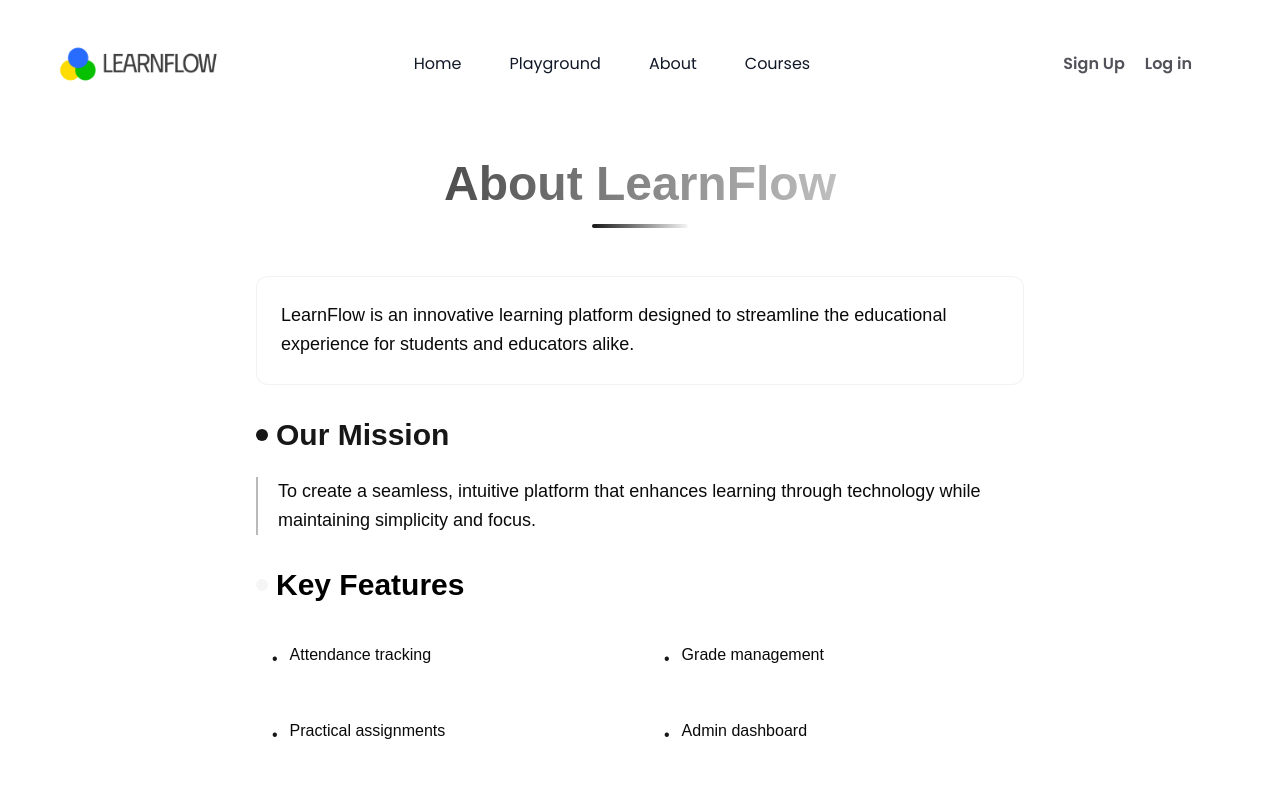
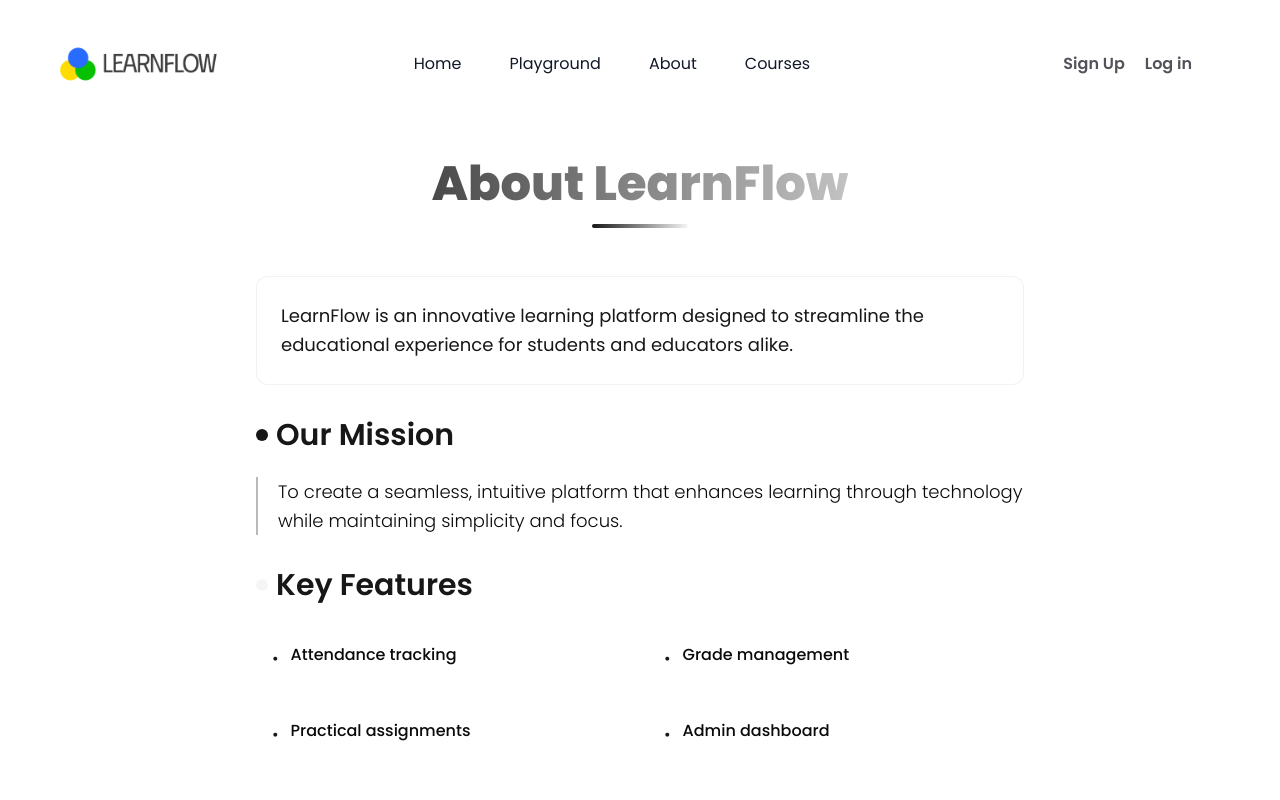
Before and after one commit to akkki007/LearnFlow, a Next.js app: page /about in a window 1280 px wide. Shown: the top 800 px of the page. Built offline with nearby package versions, Linux system fonts and the light colour scheme.

Commit message:
Refactor About page for improved readability and styling consistency

```diff
--- a/app/about/page.js
+++ b/app/about/page.js
@@ -1,18 +1,20 @@
-"use client";
-import dynamic from "next/dynamic";
-import { Suspense } from "react";
+'use client';
+import dynamic from 'next/dynamic';
+import { Suspense } from 'react';
 
-const Header = dynamic(() => import("../../components/Header"), { ssr: false });
+const Header = dynamic(
+  () => import('../../components/Header'),
+  { ssr: false }
+);
 
 const Footer = dynamic(
-  () =>
-    import("../../components/Footer").then((mod) => mod.FooterWithSocialLinks),
+  () => import('../../components/Footer').then(mod => mod.FooterWithSocialLinks),
   { ssr: false }
 );
 
 export default function About() {
   return (
-    <div className="min-h-screen flex flex-col bg-background text-foreground">
+    <div className="min-h-screen flex flex-col bg-background text-foreground poppins-regular">
       <Suspense fallback={<div className="h-20 border-b border-border" />}>
         <Header className="h-20" />
       </Suspense>
@@ -20,7 +22,7 @@
       <main className="flex-1 container mx-auto px-4 mt-40 mb-16">
         <section className="max-w-3xl mx-auto">
           <div className="text-center mb-12">
-            <h1 className="text-5xl font-extrabold bg-gradient-to-r from-primary to-secondary bg-clip-text text-transparent mb-4">
+            <h1 className="text-5xl font-extrabold bg-gradient-to-r from-primary to-secondary bg-clip-text text-transparent mb-4 poppins-extrabold">
               About LearnFlow
             </h1>
             <div className="w-24 h-1 bg-gradient-to-r from-primary to-secondary mx-auto rounded-full" />
@@ -28,45 +30,44 @@
 
           <div className="space-y-8">
             <div className="bg-white/5 p-6 rounded-xl backdrop-blur-sm border border-border/50">
-              <p className="text-lg leading-relaxed text-black-300">
-                LearnFlow is an innovative learning platform designed to
-                streamline the educational experience for students and educators
-                alike.
+              <p className="text-lg leading-relaxed text-primary poppins-regular">
+                LearnFlow is an innovative learning platform designed to streamline
+                the educational experience for students and educators alike.
               </p>
             </div>
 
             <div className="mt-12">
-              <h2 className="text-3xl font-bold mb-6 text-primary flex items-center gap-2">
+              <h2 className="text-3xl font-bold mb-6 text-primary flex items-center gap-2 poppins-semibold">
                 <span className="w-3 h-3 rounded-full bg-primary" />
                 Our Mission
               </h2>
-              <p className="text-lg leading-relaxed pl-5 border-l-2 border-primary/30">
+              <p className="text-lg leading-relaxed pl-5 border-l-2 border-primary/30 poppins-light">
                 To create a seamless, intuitive platform that enhances learning
                 through technology while maintaining simplicity and focus.
               </p>
             </div>
 
             <div className="mt-12">
-              <h2 className="text-3xl font-bold mb-6 text-black flex items-center gap-2">
+              <h2 className="text-3xl font-bold mb-6 text-primary flex items-center gap-2 poppins-semibold">
                 <span className="w-3 h-3 rounded-full bg-secondary" />
                 Key Features
               </h2>
               <ul className="grid md:grid-cols-2 gap-4">
                 <li className="flex items-start gap-3 p-4 bg-white/5 rounded-lg hover:bg-white/10 transition-colors">
                   <span className="text-primary mt-1">•</span>
-                  <span>Attendance tracking</span>
+                  <span className="poppins-medium">Attendance tracking</span>
                 </li>
                 <li className="flex items-start gap-3 p-4 bg-white/5 rounded-lg hover:bg-white/10 transition-colors">
                   <span className="text-primary mt-1">•</span>
-                  <span>Grade management</span>
+                  <span className="poppins-medium">Grade management</span>
                 </li>
                 <li className="flex items-start gap-3 p-4 bg-white/5 rounded-lg hover:bg-white/10 transition-colors">
                   <span className="text-primary mt-1">•</span>
-                  <span>Practical assignments</span>
+                  <span className="poppins-medium">Practical assignments</span>
                 </li>
                 <li className="flex items-start gap-3 p-4 bg-white/5 rounded-lg hover:bg-white/10 transition-colors">
                   <span className="text-primary mt-1">•</span>
-                  <span>Admin dashboard</span>
+                  <span className="poppins-medium">Admin dashboard</span>
                 </li>
               </ul>
             </div>
```
